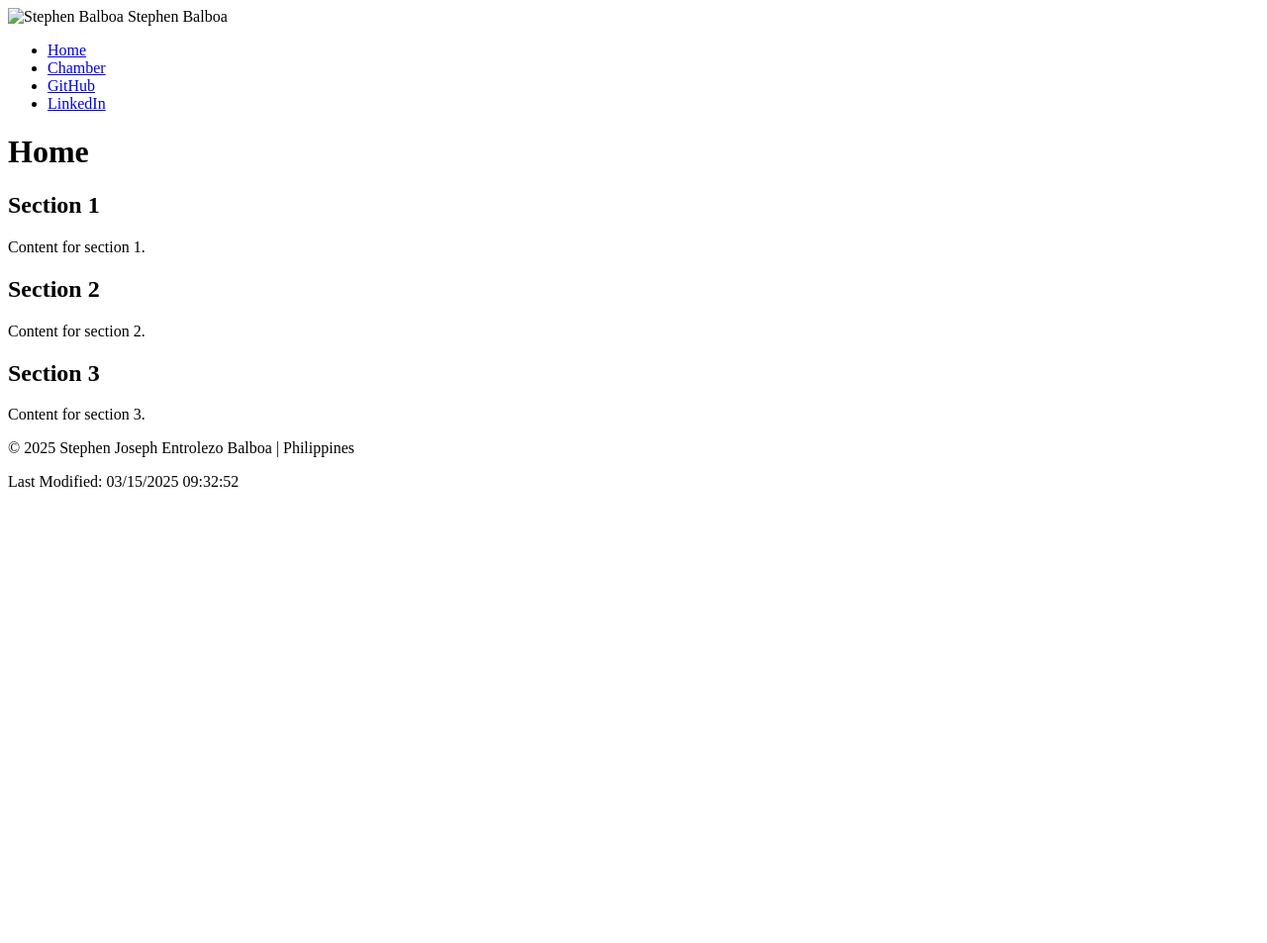
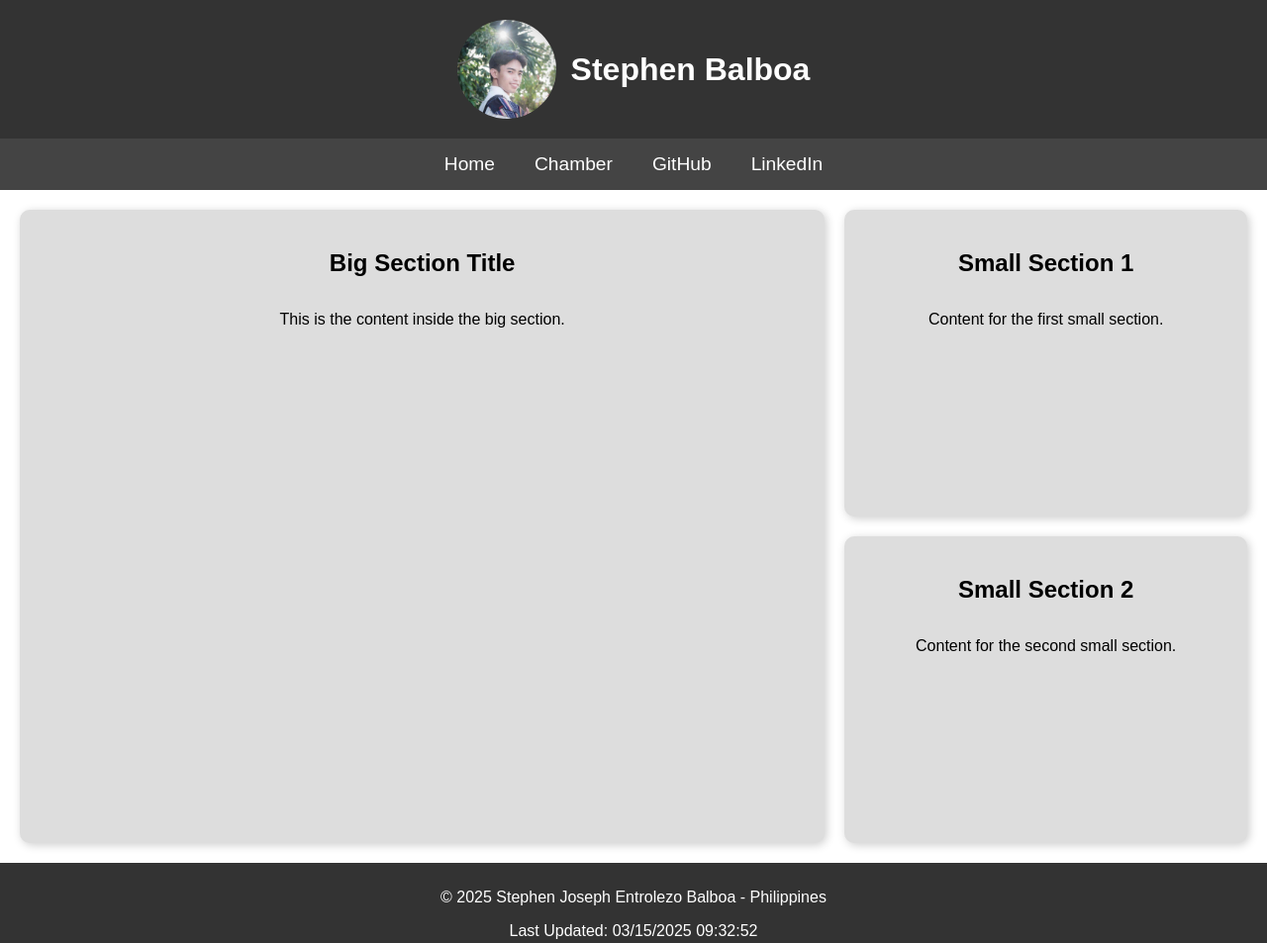
Before and after one commit to sjb138/wdd231, a plain HTML site: page index.html in a window 1280 px wide. Shown: the whole page at 99% size. Before the commit the page ends 800 px from the top, so only its background shows below. Drawn offline with Linux system fonts and the light colour scheme.

Commit message:
updated wdd321 home page

```diff
--- a/index.html
+++ b/index.html
@@ -3,48 +3,56 @@
 <head>
     <meta charset="UTF-8">
     <meta name="viewport" content="width=device-width, initial-scale=1.0">
-    <meta name="description" content="WDD321 Front-End Web Development Course Home Page">
+    <meta name="description" content="WDD321 Frontend Web Development Home Page">
     <meta name="author" content="Your Name">
-    <title>WDD321 Course Home</title>
-    <link rel="stylesheet" href="Web Development\wdd231\styles\styles.css">
+    <title>WDD321 - Home</title>
+    <link rel="stylesheet" href="styles/styles.css">
 </head>
+<body>
 
-<body>
+    <!-- HEADER -->
     <header>
-        <img src="Web Development\wdd231\images\profile.jpeg" alt="Stephen Balboa" width="50" height="50">
-        <span>Stephen Balboa</span>
+        <img src="images\profile.jpg">
+        <span class="title">Stephen Balboa</span>
     </header>
-    <nav>
+
+    <!-- NAVIGATION -->
+    <nav class="nav">
         <ul>
-            <li><a href="index.html">Home</a></li>
+            <li><a href="#">Home</a></li>
             <li><a href="#">Chamber</a></li>
             <li><a href="https://github.com/sjb138">GitHub</a></li>
             <li><a href="https://www.linkedin.com/login">LinkedIn</a></li>
         </ul>
     </nav>
-    <main>
-        <h1>Home</h1>
-        <section>
-            <h2>Section 1</h2>
-            <p>Content for section 1.</p>
+
+    <!-- MAIN CONTENT -->
+    <main class="main-container">
+        <section class="section section-big">
+          <h2>Big Section Title</h2>
+          <p>This is the content inside the big section.</p>
         </section>
-        <section>
-            <h2>Section 2</h2>
-            <p>Content for section 2.</p>
+        <section class="section section-small">
+          <h2>Small Section 1</h2>
+          <p>Content for the first small section.</p>
         </section>
-        <section>
-            <h2>Section 3</h2>
-            <p>Content for section 3.</p>
+        <section class="section section-small">
+          <h2>Small Section 2</h2>
+          <p>Content for the second small section.</p>
         </section>
-    </main>
+      </main>
 
+
+    <!-- FOOTER -->
     <footer>
-        <p>&copy; <span id="year"></span> Stephen Joseph Entrolezo Balboa | Philippines</p>
+        <p>&copy; <span id="year"></span> Stephen Joseph Entrolezo Balboa - Philippines</p>
         <p id="lastModified"></p>
     </footer>
+
     <script>
         document.getElementById("year").textContent = new Date().getFullYear();
-        document.getElementById("lastModified").textContent = "Last Modified: " + document.lastModified;
+        document.getElementById("lastModified").textContent = "Last Updated: " + document.lastModified;
     </script>
+
 </body>
 </html>
--- a/styles/styles.css
+++ b/styles/styles.css
@@ -1,80 +1,130 @@
-nav {
-    background-color: #ff48aa;
-    padding: 10px;
+/* GENERAL STYLES */
+body {
+  font-family: Arial, sans-serif;
+  margin: 0;
+  padding: 0;
 }
 
-nav a {
-    color: white;
-    display: block;
-    padding: 20px;
+/* HEADER */
+header {
+  display: flex;
+  align-items: center;
+  justify-content: center;
+  padding: 20px;
+  background-color: #333;
+  color: white;
+  gap: 15px;
+}
+
+/* HEADER IMAGE */
+header img {
+  height: 100px;
+  width: 100px;
+  border-radius: 50%;
+}
+
+/* HEADER TITLE */
+.title {
+  font-size: 2rem;
+  font-weight: bold;
+}
+
+/* NAVIGATION */
+.nav {
+  display: flex;
+  justify-content: center;
+  background-color: #444;
+  padding: 15px;
+}
+
+.nav ul {
+  display: flex;
+  list-style: none;
+  gap: 20px;
+  padding: 0;
+  margin: 0;
+}
+
+.nav a {
+  text-decoration: none;
+  color: white;
+  font-size: 1.2rem;
+  padding: 10px;
+  transition: 0.3s;
+}
+
+.nav a:hover {
+  color: #f39c12;
+}
+
+/* MAIN TITLE */
+h1 {
+  text-align: center;
+  font-size: 2.5rem;
+  margin: 20px 0;
+}
+
+/* Sections Layout */
+.main-container {
+  display: grid;
+  grid-template-columns: 2fr 1fr; /* One big section on the left, two smaller on the right */
+  grid-template-rows: 1fr 1fr; /* Two rows */
+  gap: 20px; /* Space between sections */
+  height: 80vh; /* Adjusts height to fit most of the screen */
+  padding: 20px;
+}
+
+/* General section styling */
+.section {
+  background-color: #ddd;
+  display: flex;
+  flex-direction: column; /* Stack title and content */
+  align-items: center;
+  justify-content: flex-start; /* Title stays at the top */
+  padding: 20px;
+  text-align: center;
+  border-radius: 10px; /* Rounded corners */
+  box-shadow: 2px 2px 10px rgba(0, 0, 0, 0.2); /* Adds shadow for depth */
+}
+
+/* Section Titles */
+.section h2 {
+  margin-bottom: 15px; /* Space between title and content */
+  font-size: 1.5rem;
+  font-weight: bold;
+}
+
+/* Section Content */
+.section p {
+  font-size: 1rem;
+  line-height: 1.5;
+}
+
+/* Make the first section span both rows */
+.section-big {
+  grid-row: span 2;
+}
+
+/* Responsive adjustments */
+@media (max-width: 768px) {
+  .main-container {
+    grid-template-columns: 1fr;
+    grid-template-rows: auto;
   }
+}
 
+/* FOOTER */
+footer {
+  text-align: center;
+  background-color: #333;
+  color: white;
+  padding: 10px;
+}
 
- h1 {
-    color: #ff48aa;
-    text-shadow: 0 0 30px #56d2ff;
+/* RESPONSIVE */
+@media (max-width: 768px) {
+  .main-container {
+      grid-template-columns: 1fr;
+      grid-template-rows: auto;
   }
-
-  h2 {
-    color: #ffffff;
-    text-shadow: 0 0 30px #56d2ff;
-  }
-
-
-  img {
-    width: 150px;
-    height: auto;
-    border: 5px solid #ff48aa;
-    padding: 2px;
-    box-shadow: 0 0 30px #56d2ff;
-  }
-
-
-  p {
-    padding: 0px;
-    color: #ff48aa
-  }
-
-  main {
-    max-width: 840px;
-  }
-
-  main img {
-    width: 150px;
-    height: auto;
-    ...
-  }
-
-  aside {
-    width: 20rem;
-    margin: 1rem;
-    border: 2px solid #ff48aa; /* 1️⃣ */
-    padding: 1rem;
-    background-color: #ff48aa;
-    color: #ffffff;
-    text-align: center;
-    p{
-        text-align: left;
-        color:#ffffff
-    }
-  }
-
-  aside img {
-    width: 200px;
-    height: auto;
-  }
-
-  footer {
-    p{
-        color: #ffffff;
-    }
-    margin-top: 15px;
-    border-top: 3px solid #56d2ff;
-    border-bottom: 3px solid #56d2ff;
-    text-align: center;
-    background-color: #56d2ff;
-  }
-
-  header{
-    background-color: #ff48aa;
-  }
+}
```
Also changed, not shown: images/profile.jpeg (deleted), images/profile.jpg (added).
